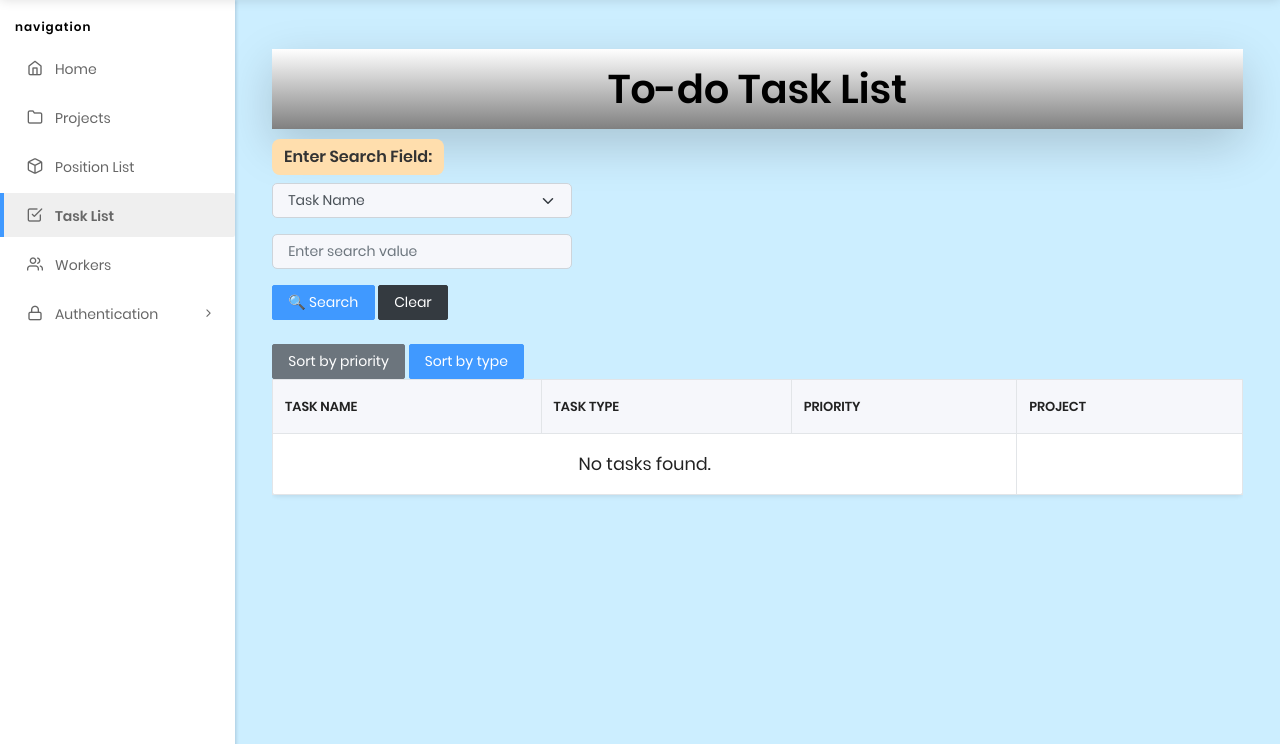
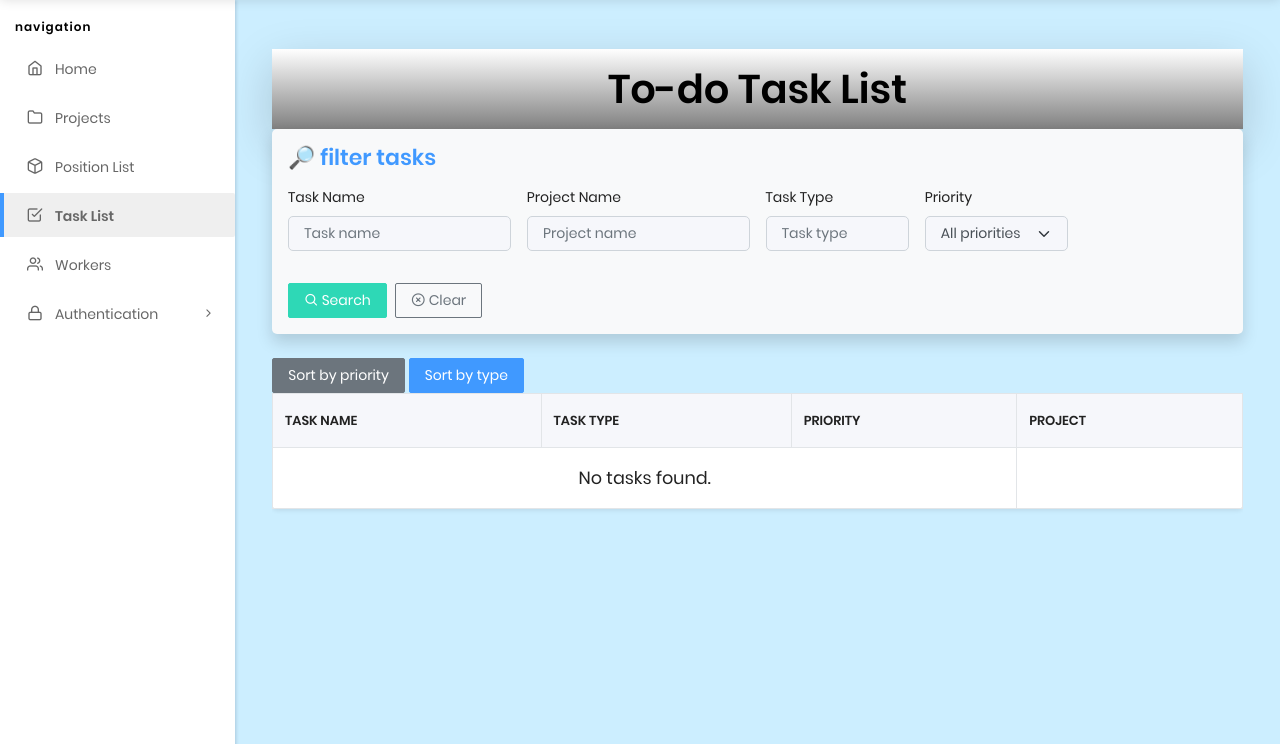
Before and after one commit to Ppllupold/ITCompanyTaskManager, a Django app: page /tasks/ in a window 1280 px wide. Shown: the part 56-800 px from the top of the page. Run offline with Django 5.2, Linux system fonts and the light colour scheme; the visitor is signed in with stand-in values (Sample User, id 1); data that the repository does not hold is empty; some libraries are stand-ins or nearby versions.

Commit message:
redesigned task filtering

```diff
--- a/taskmanagerApp/forms.py
+++ b/taskmanagerApp/forms.py
@@ -25,23 +25,29 @@ class WorkerSearchForm(forms.Form):
 
 
 class TaskSearchForm(forms.Form):
-    SEARCH_CHOICES = [
-        ("task_name", "Task Name"),
-        ("project_name", "Project Name"),
-        ("task_type", "Task type"),
-    ]
-
-    search_field = forms.ChoiceField(
-        choices=SEARCH_CHOICES,
+    name = forms.CharField(
         required=False,
-        widget=forms.Select(attrs={"class": "form-select"}),
-        label=""
+        widget=forms.TextInput(attrs={"class": "form-control", "placeholder": "Task name"}),
+        label="Task Name"
     )
 
-    search_value = forms.CharField(
+    project_name = forms.CharField(
         required=False,
-        widget=forms.TextInput(attrs={"class": "form-control", "placeholder": "Enter search value"}),
-        label=""
+        widget=forms.TextInput(attrs={"class": "form-control", "placeholder": "Project name"}),
+        label="Project Name"
+    )
+
+    task_type = forms.CharField(
+        required=False,
+        widget=forms.TextInput(attrs={"class": "form-control", "placeholder": "Task type"}),
+        label="Task Type"
+    )
+
+    priority = forms.ChoiceField(
+        required=False,
+        choices=[('', 'All priorities')] + list(Task._meta.get_field('priority').choices),
+        widget=forms.Select(attrs={'class': 'form-select'}),
+        label="Priority"
     )
 
 
--- a/taskmanagerApp/views.py
+++ b/taskmanagerApp/views.py
@@ -24,25 +24,28 @@ class TaskListView(LoginRequiredMixin, generic.ListView):
         queryset = Task.objects.filter(is_completed=False).select_related("task_type", "project")
         search_form = TaskSearchForm(self.request.GET)
         sort_param = self.request.GET.get("sort", "priority")
-        project_id = self.request.GET.get("project_id")\
-
-        if project_id:
-            queryset = queryset.filter(project_id=project_id)
 
         if search_form.is_valid():
-            search_field = search_form.cleaned_data["search_field"]
-            search_value = search_form.cleaned_data["search_value"]
+            name = search_form.cleaned_data.get("name")
+            project_name = search_form.cleaned_data.get("project_name")
+            task_type = search_form.cleaned_data.get("task_type")
+            priority = search_form.cleaned_data.get("priority")
 
-            if search_field == "task_name":
-                queryset = queryset.filter(name__icontains=search_value)
-            elif search_field == "project_name":
-                queryset = queryset.filter(project__name__icontains=search_value)
-            elif search_field == "task_type":
-                queryset = queryset.filter(task_type__name__icontains=search_value)
+            if name:
+                queryset = queryset.filter(name__icontains=name)
+            if project_name:
+                queryset = queryset.filter(project__name__icontains=project_name)
+            if task_type:
+                queryset = queryset.filter(task_type__name__icontains=task_type)
+            if priority:
+                queryset = queryset.filter(priority=priority)
 
         if sort_param == "task_type":
-            return queryset.order_by("task_type__name")
-        return queryset.order_by("priority")
+            queryset = queryset.order_by("task_type__name")
+        else:
+            queryset = queryset.order_by("priority")
+
+        return queryset
 
     def get_context_data(self, **kwargs):
         context = super().get_context_data(**kwargs)
--- a/templates/TMapp/task-list.html
+++ b/templates/TMapp/task-list.html
@@ -16,16 +16,38 @@
           Task List</h1>
 
 
-        <form method="get" class="mb-4" style="max-width: 300px;">
-          <label style="font-weight: bold; font-size: 1rem; color: #333; margin-top: 10px;
-           background: navajowhite;
-           padding: 6px 12px; border-radius: 8px;
-            display: inline-block; margin-bottom: 8px;">
-            Enter Search Field:
-          </label>
-          {{ search_form|crispy }}
-          <button type="submit" class="btn btn-primary">🔍 Search</button>
-          <a href="{% url 'taskmanager:task-list' %}" class="btn btn-dark">Clear</a>
+        <form method="get" class="mb-4 p-3 shadow rounded bg-light" style="max-width: 100%;">
+          <h4 class="mb-3 text-primary">🔎 filter tasks</h4>
+          <div class="row g-3">
+            <div class="col-md-3">
+              <div class="form-group">
+                {{ search_form.name|as_crispy_field }}
+              </div>
+            </div>
+            <div class="col-md-3">
+              <div class="form-group">
+                {{ search_form.project_name|as_crispy_field }}
+              </div>
+            </div>
+            <div class="col-md-2">
+              <div class="form-group">
+                {{ search_form.task_type|as_crispy_field }}
+              </div>
+            </div>
+            <div class="col-md-2">
+              <div class="form-group">
+                {{ search_form.priority|as_crispy_field }}
+              </div>
+            </div>
+            <div class="d-flex gap-2 mt-3">
+              <button type="submit" class="btn btn-success">
+                <i class="feather icon-search mr-1"></i> Search
+              </button>
+              <a href="{% url 'taskmanager:task-list' %}" class="btn btn-outline-secondary">
+                <i class="feather icon-x-circle mr-1"></i> Clear
+              </a>
+            </div>
+          </div>
         </form>
 
 
```
